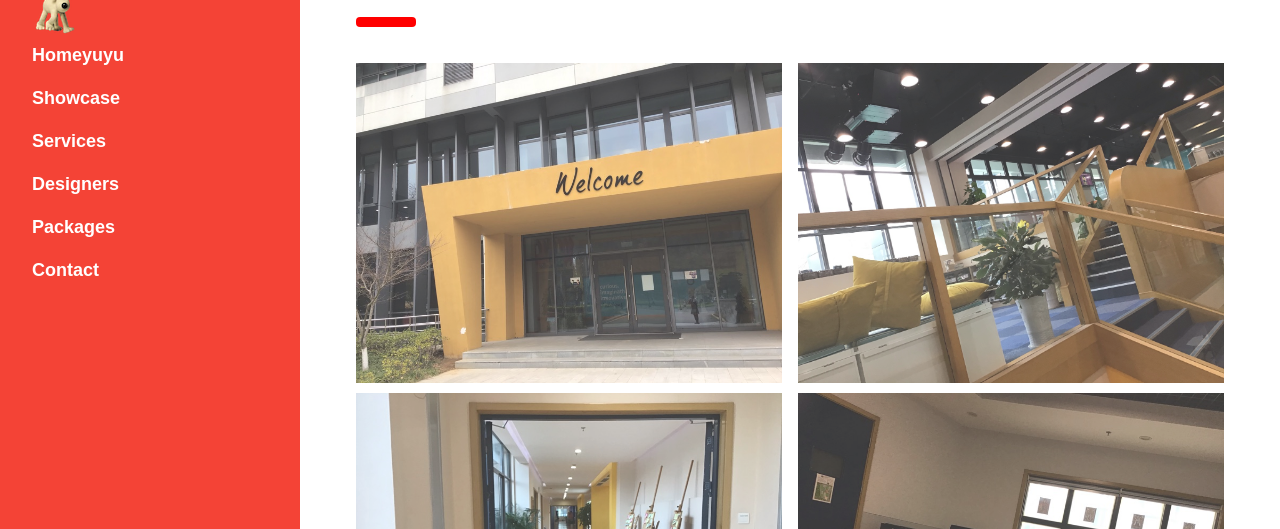
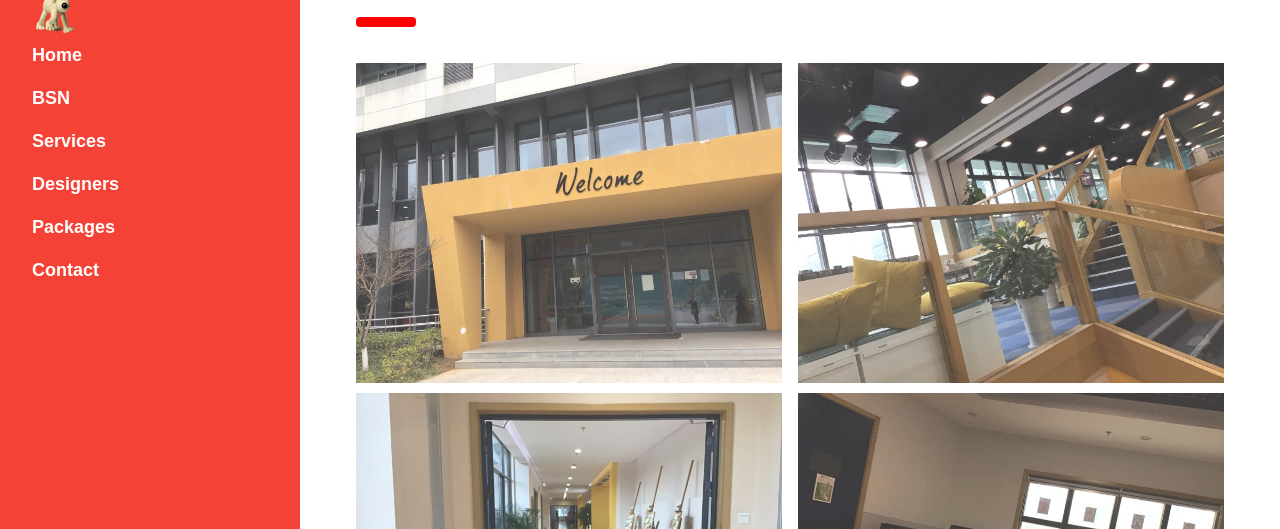
Before and after one commit to MrG-BSN/yvonne.github.io, a plain HTML site: page index.html in a window 1280 px wide. Shown: the part 271-800 px from the top of the page. Drawn offline with Linux system fonts and the light colour scheme; a web font is replaced by a local one.

Commit message:
Update index.html

```diff
--- a/index.html
+++ b/index.html
@@ -23,8 +23,8 @@
     <img src = "gromit.png">
   </div>
   <div class="w3-bar-block">
-    <a href="#" onclick="w3_close()" class="w3-bar-item w3-button w3-hover-white">Homeyuyu</a>
-    <a href="#showcase" onclick="w3_close()" class="w3-bar-item w3-button w3-hover-white">Showcase</a>
+    <a href="#" onclick="w3_close()" class="w3-bar-item w3-button w3-hover-white">Home</a>
+    <a href="#bsn" onclick="w3_close()" class="w3-bar-item w3-button w3-hover-white">BSN</a>
     <a href="#services" onclick="w3_close()" class="w3-bar-item w3-button w3-hover-white">Services</a>
     <a href="#designers" onclick="w3_close()" class="w3-bar-item w3-button w3-hover-white">Designers</a>
     <a href="#packages" onclick="w3_close()" class="w3-bar-item w3-button w3-hover-white">Packages</a>
```
